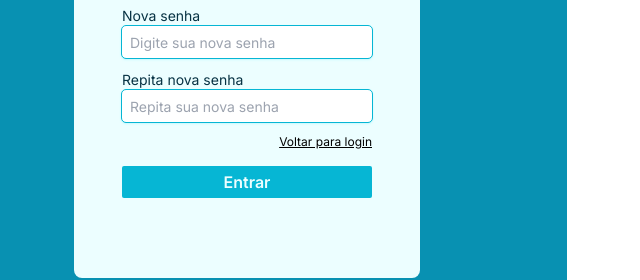
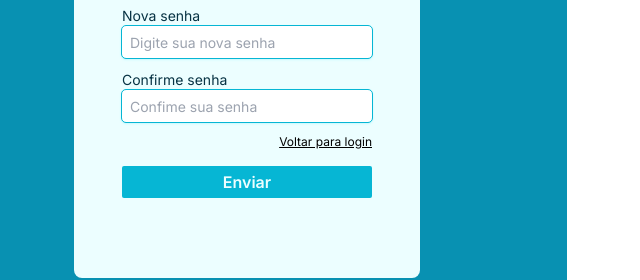
Before and after one commit to LucasDCoelho/Project_Menu, a Next.js app: page /reset in a window 1280 px wide. Shown: the part 324-604 px from the top of the page, without its empty margins (73-713 px from the left). Built offline with nearby package versions, Linux system fonts and the light colour scheme.

Commit message:
ajust: create btn for visible password, and ajusts visuals

```diff
--- a/src/app/(auth)/login/page.tsx
+++ b/src/app/(auth)/login/page.tsx
@@ -11,6 +11,11 @@ import { Link } from "@/components/Link";
 export default function PageLogin() {
   const [email, setEmail] = useState<string>("")
   const [password, setPassword] = useState<string>("")
+  const [ visiblePassword, setVisiblePassword ] = useState(false)
+
+  const toggleVisible = ()=>{
+    setVisiblePassword(!visiblePassword)
+  }
 
   return (
     <Form title="Seja Bem vindo">
@@ -27,11 +32,12 @@ export default function PageLogin() {
       <Input.Root>
         <Input.Label text="Senha" />
         <Input.Field
-          security="password"
+          security={!visiblePassword ? `password` : `text`}
           placeholder="*******"
           value={password}
           change={(e) => setPassword(e.target.value)}
         />
+        <Input.Action toggleClick={toggleVisible}/>
       </Input.Root>
 
 
--- a/src/app/(auth)/lost/page.tsx
+++ b/src/app/(auth)/lost/page.tsx
@@ -11,10 +11,10 @@ export default function LostPage() {
   return (
     <Form title="Recuperar senha">
       <Input.Root>
-        <Input.Label text="Email" />
+        <Input.Label text="Informe seu email" />
         <Input.Field
           security="email"
-          placeholder="Digite seu email"
+          placeholder="Digite o email cadastrado"
         />
       </Input.Root>
 
--- a/src/app/(auth)/reset/page.tsx
+++ b/src/app/(auth)/reset/page.tsx
@@ -9,16 +9,16 @@ export default function ResetPage() {
       <Input.Root>
         <Input.Label text="Nova senha" />
         <Input.Field
-          security="text"
+          security="password"
           placeholder="Digite sua nova senha"
         />
       </Input.Root>
 
       <Input.Root>
-        <Input.Label text="Repita nova senha" />
+        <Input.Label text="Confirme senha" />
         <Input.Field
-          security="text"
-          placeholder="Repita sua nova senha"
+          security="password"
+          placeholder="Confime sua senha"
         />
       </Input.Root>
 
@@ -27,7 +27,7 @@ export default function ResetPage() {
       </Link.Root>
 
       <Button
-        text="Entrar"
+        text="Enviar"
         type="submit"
       />
     </Form>
--- a/src/app/dashboard/page.tsx
+++ b/src/app/dashboard/page.tsx
@@ -1,7 +1,12 @@
+import { Link } from "@/components/Link";
+
 export default function DashboardPage(){
   return(
-    <>
+    <div className="flex items-center justify-around py-4">
       <h1>Dashboard</h1>
-    </>
+      <Link.Root>
+        <Link.Linked link="/login" content="Login"/>
+      </Link.Root>
+    </div>
   )
 }
--- a/src/components/Input/InputField.tsx
+++ b/src/components/Input/InputField.tsx
@@ -1,10 +1,9 @@
-import { ChangeEventHandler } from "react";
-
 interface InputFieldProps{
-  security?: "password" | "email" | "text"
-  placeholder: string
-  change?: React.ChangeEventHandler<HTMLInputElement>
-  value?: string
+  security?: "password" | "email" | "text";
+  placeholder: string;
+  change?: React.ChangeEventHandler<HTMLInputElement>;
+  value?: string;
+  allowVisibility?: boolean;
 }
 
 export function InputField({
--- a/src/components/Input/InputRoot.tsx
+++ b/src/components/Input/InputRoot.tsx
@@ -4,7 +4,7 @@ export function InputRoot({
   children: React.ReactNode
 }){
   return(
-    <div className="flex flex-col">
+    <div className="flex flex-col relative">
       {children}
     </div>
   );
--- /dev/null
+++ b/src/components/Input/InputVisibleBtn.tsx
@@ -0,0 +1,17 @@
+interface InputFieldProps{
+  toggleClick: () => void;
+}
+
+export function InputVisibleBtn({
+  toggleClick
+}: InputFieldProps){
+
+  return(
+    <div
+      className="absolute bg-cyan-800 w-5 h-5 bottom-[1.1rem] right-2 cursor-pointer"
+      onClick={toggleClick}
+      >
+
+    </div>
+  );
+}
--- a/src/components/Input/index.tsx
+++ b/src/components/Input/index.tsx
@@ -1,9 +1,11 @@
+import { InputVisibleBtn } from "./InputVisibleBtn";
+import { InputLabel } from "./InputLabel";
 import { InputField } from "./InputField";
-import { InputLabel } from "./InputLabel";
 import { InputRoot } from "./InputRoot";
 
 export const Input ={
   Root: InputRoot,
   Label: InputLabel,
   Field: InputField,
+  Action: InputVisibleBtn
 }
```
